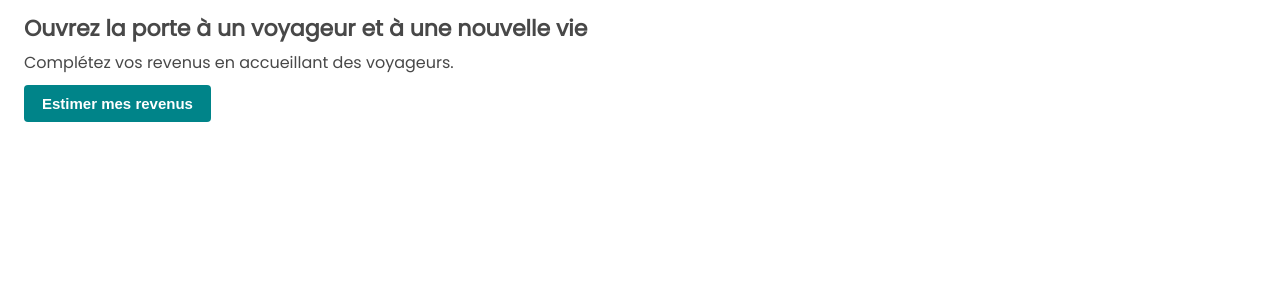
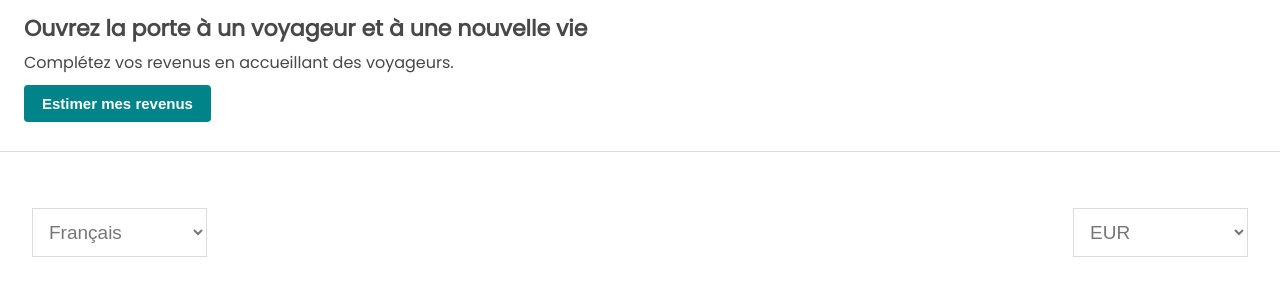
Before and after one commit to clairedonut/Airbnb, a PHP site: page / in a window 1280 px wide. Shown: the part 2604-2890 px from the top of the page. Before the commit the page ends 2726 px from the top, so only its background shows below. Run offline with PHP 8.4, Linux system fonts and the light colour scheme.

Commit message:
index.html: added <footer> // styles.css: added properties to <footer>

```diff
--- a/index.html
+++ b/index.html
@@ -1,6 +1,4 @@
 <!DOCTYPE html>
-<html>
-
   <head>
     <meta charset="utf-8">
     <meta name="viewport" content="width=device-width, initial-scale=1.0, user-scalable=0">
@@ -449,9 +447,47 @@
 
       </div>
 
-
     </section>
 
+    <footer>
+
+      <div class="select-footer">
+        <select name="language" id="language">
+          <option>Français</option>
+          <option>Français</option>
+          <option>Français</option>
+        </select>
+
+        <select name="currency" id="currency">
+          <option>EUR</option>
+          <option>EUR</option>
+          <option>EUR</option>
+        </select>
+      </div>
+
+
+      <div class="corporate-footer">
+        <img src="https://cdn0.iconfinder.com/data/icons/social-media-2104/24/social_media_social_media_logo_airbnb-20.png" alt="airbnb icon" />
+        <h4>©Airbnb, Inc.</h4>
+      </div>
+
+    <div class="bottom-footer">
+
+      <div class="links-footer">
+        <a href="#">Conditions</a>
+        <a href="#">Politique de Confidentialité</a>
+      </div>
+
+      <div class="socialmedia-footer">
+        <img src="https://cdn0.iconfinder.com/data/icons/website-kit-2/512/icon_284-16.png" alt="facebook icon" />
+        <img src="https://cdn0.iconfinder.com/data/icons/website-kit-2/512/icon_266-16.png" alt="twitter icon" />
+        <img src="https://cdn1.iconfinder.com/data/icons/social-media-2106/24/social_media_social_media_logo_instagram-16.png" alt="instagram icon" />
+      </div>
+
+    </div>
+
+
+
+    </footer>
+
   </body>
-
-</html>
--- a/styles.css
+++ b/styles.css
@@ -1,5 +1,5 @@
 * {
-  border: 1px black;
+  border: 1px  black;
 }
 
 body {
@@ -7,6 +7,11 @@ body {
   color: #484848;
   margin: 0;
   padding: 0;
+}
+
+a {
+  text-decoration: none;
+  color: #484848;
 }
 
 h1 {
@@ -21,17 +26,22 @@ h2 {
   padding-top: 24px;
 }
 
-h3 {
+h3, h4 {
   font-size: 15px;
   font-weight: bold;
   letter-spacing: 0.2px;
-
   margin: 0;
 }
+
 
 header, h1, h2, form, nav, aside, p {
   margin: 24px;
 }
+
+::-webkit-scrollbar {
+    display: none;
+}
+
 
 /* ###################  Header  ############################# */
 
@@ -243,3 +253,64 @@ button {
   color: #fff;
   transition: background 0.3s, border-color 0.3s;
 }
+
+/* #### Footer #### */
+
+footer {
+
+  padding: 24px;
+  margin-top: 24px;
+
+  border-top: 1px solid rgb(219, 219, 219);
+}
+
+.select-footer {
+  margin: 24px 0;
+}
+
+select {
+  padding: 12px 40px 12px 12px;
+  margin: 8px;
+  width: 175px;
+
+  border-width: 1px;
+  border-style: solid;
+  border-color: rgb(219, 219, 219);
+  -webkit-appearance: menulist-button;
+
+  font-size: 19px;
+  line-height: 24px;
+  color: #767676;
+  background-color: #fff;
+}
+
+.corporate-footer {
+  width: ; /*applicable solely to mobile and tablet formats*/
+
+  display: flex;
+  flex-direction: row; /*imgs (logo + menu-arrow) are next to eachother*/
+  align-items: center; /*aligns img menu-arrow to logo. without it img menu-arrow stretches*/
+  justify-content: flex-start;
+}
+
+
+.corporate-footer img {
+  margin-right: 10px;
+}
+
+
+.bottom-footer, .select-footer {
+  width: 100%;
+
+  display: inline-flex;
+  white-space: wrap;
+  justify-content: space-between;
+}
+
+.links-footer a, .socialmedia-footer img {
+  margin: 5px;
+}
+
+.links-footer a {
+  font-size: 12px;
+}
```
